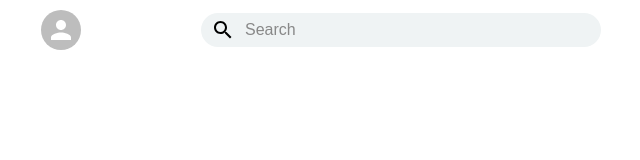
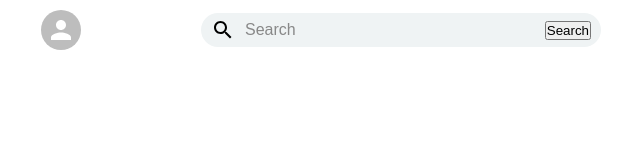
Before and after one commit to BaileyM96/Social-Media, a Next.js app in the folder socialmedia/: page /search in a window 1280 px wide. Shown: the top 160 px of the page, without its empty margins (319-959 px from the left). Built offline with nearby package versions, Linux system fonts and the light colour scheme.

Commit message:
Working on serving profile pages on search but ran into problem with the query.

```diff
--- a/socialmedia/src/app/Components/Profile/page.js
+++ b/socialmedia/src/app/Components/Profile/page.js
@@ -24,9 +24,6 @@ export default function Profile() {
 
     const { loading: userLoading, error: userError, data: userData } = useQuery(GET_USER, {
         client: apolloClient,
-        variables: {
-            email: 'baileymejia28@gmail.com'
-        }
     });
 
     if (loading) return <p>Loading...</p>;
--- a/socialmedia/src/app/search/page.js
+++ b/socialmedia/src/app/search/page.js
@@ -1,10 +1,11 @@
 'use client'
 import React, { useState } from "react";
-import { useQuery } from "@apollo/client";
+import { useQuery, useLazyQuery } from "@apollo/client";
 import { apolloClient } from "../lib/apolloClient";
 import { SearchHeader, StyledHeaderItems, StyledSearchIcon, SearchWrapper, StyledInputBase } from "./search.styled";
 import { StyledAvatar } from "../home/home.styled";
 import { GET_USER } from "../utils/query";
+import { useRouter } from "next/navigation";
 
 //Need to allow user to input users search name
  //This needs to be able to track state of input
@@ -22,37 +23,30 @@ import { GET_USER } from "../utils/query";
 
 export default function Search() {
     //This is what we return when we search for a user
-    // const { data, loading, error } = useQuery(GET_USER, {
-    //     client: apolloClient,
-    //     variables: { username: "Daisy" }
-    // });
+    const [search, setSearch] = useState('');
 
-    const [search, setSearch] = useState({
-        search: ''
+    const [getUser, { data, loading, error }] = useLazyQuery(GET_USER, {
+        client: apolloClient,
+
     });
 
+
+    const router = useRouter();
+
     const handleSearchInput = (e) => {
-        setSearch({ search: e.target.value });
+        setSearch( e.target.value )
     }
 
     const handleSearchProfile = async (e) => {
         e.preventDefault();
-        try {
-            await search({
-                variables: {
-                    username: search.username
-                }
-            })
-            setSearch({ search: '' });
-        } catch (error) {
-            console.error('Error searching for user', error)
-        }
-
+        getUser({
+            variables: { search }
+        })
     }
 
-    // if (loading) return <p>Loading...</p>;
-    // if (error) return <p>Error: {error.message}</p>;
-    // console.log(data);
+    if (loading) return <p>Loading...</p>;
+    if (error) return <p>Error: {error.message}</p>;
+    console.log(data);
     return (
         <>
         <SearchHeader>
@@ -60,7 +54,8 @@ export default function Search() {
                 <StyledAvatar />
                 <SearchWrapper>
                     <StyledSearchIcon />
-                    <StyledInputBase placeholder="Search"onChange={handleSearchInput} />
+                    <StyledInputBase placeholder="Search" value={search} onChange={handleSearchInput} />
+                    <button onClick={handleSearchProfile}>Search</button>
                 </SearchWrapper>
             </StyledHeaderItems>
         </SearchHeader>
```
